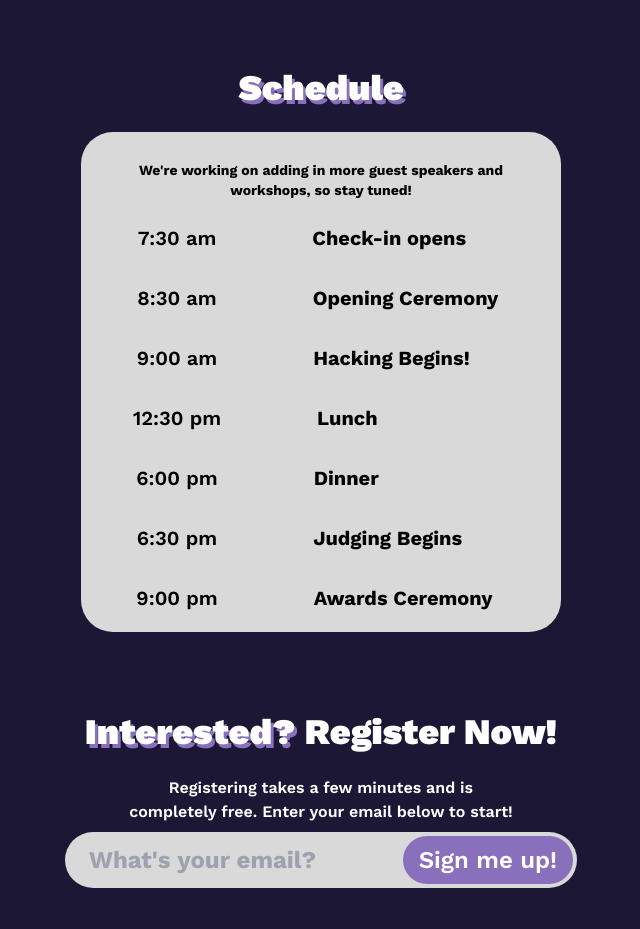
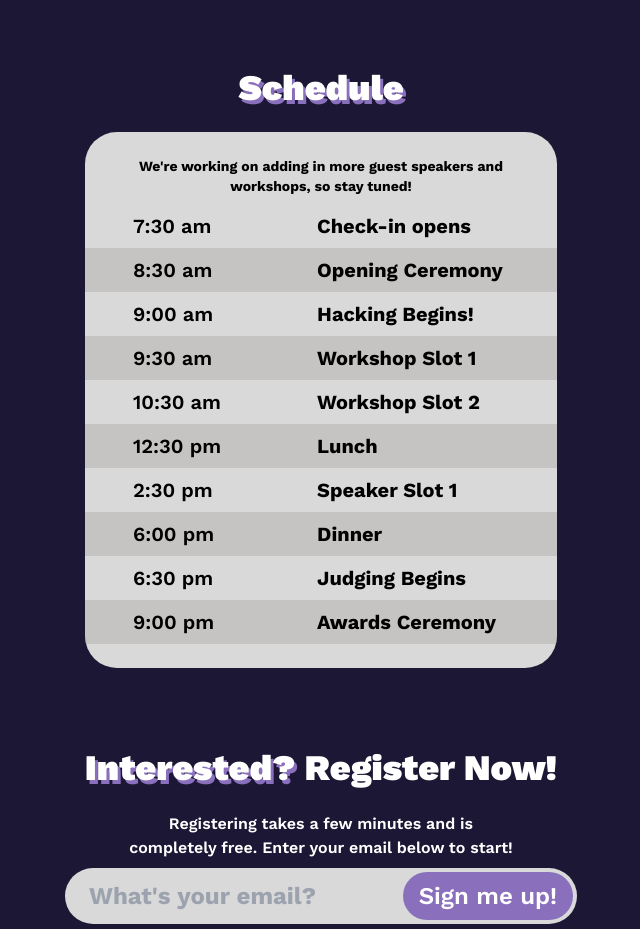
Before and after one commit to bub655/code-for-cause, a Next.js app: page / in a window 1280 px wide. Shown: the part 1520-2449 px from the top of the page, without its empty margins (319-959 px from the left). Built offline with nearby package versions, Linux system fonts and the light colour scheme.

Commit message:
Schedule Styling

```diff
--- a/src/components/AttendeesLandingPage/Schedule.tsx
+++ b/src/components/AttendeesLandingPage/Schedule.tsx
@@ -6,19 +6,22 @@ export const Schedule = () => {
 			<div className="pt-16 text-center text-4xl font-black p-6 drop-shadow-[3px_4px_var(--tw-shadow-color)] shadow-[#896FBC]">
 				Schedule
 			</div>
-			<div className="p-1 m-auto align-center rounded-[2rem] w-fit bg-[#D9D9D9] text-black font-bold text-xl">
-				<div className="text-sm text-center pt-6 pb-2 font-bold md:w-96 m-auto">
+			<div className="m-auto py-6 rounded-[2rem] w-fit bg-[#D9D9D9] text-black font-bold text-xl overflow-hidden">
+				<div className="text-sm text-center  pb-2 font-bold md:w-96 m-auto">
 					We're working on adding in more guest speakers and workshops, so stay
 					tuned!
 				</div>
 				<div>
 					<ScheduleItem time="7:30 am" event="Check-in opens" />
-					<ScheduleItem time="8:30 am" event="Opening Ceremony" />
+					<ScheduleItem time="8:30 am" event="Opening Ceremony" dark />
 					<ScheduleItem time="9:00 am" event="Hacking Begins!" />
-					<ScheduleItem time="12:30 pm" event="Lunch" />
-					<ScheduleItem time="6:00 pm" event="Dinner" />
+					<ScheduleItem time="9:30 am" event="Workshop Slot 1" dark />
+					<ScheduleItem time="10:30 am" event="Workshop Slot 2" />
+					<ScheduleItem time="12:30 pm" event="Lunch" dark />
+					<ScheduleItem time="2:30 pm" event="Speaker Slot 1" />
+					<ScheduleItem time="6:00 pm" event="Dinner" dark />
 					<ScheduleItem time="6:30 pm" event="Judging Begins" />
-					<ScheduleItem time="9:00 pm" event="Awards Ceremony" />
+					<ScheduleItem time="9:00 pm" event="Awards Ceremony" dark />
 				</div>
 			</div>
 		</div>
--- a/src/components/AttendeesLandingPage/utils/ScheduleItem.tsx
+++ b/src/components/AttendeesLandingPage/utils/ScheduleItem.tsx
@@ -1,15 +1,18 @@
 type scheduleItemProps = {
 	time: string;
 	event: string;
+	dark?: boolean;
 };
 
 export const ScheduleItem = (props: scheduleItemProps) => {
 	return (
-		<>
-			<div className="ml-auto mr-auto flex w-fit justify-between p-4 md:pl-12 md:pr-12">
-				<div className="font-semibold md:mr-24">{props.time}</div>
-				<div className="md:w-48 text-left">{props.event}</div>
-			</div>
-		</>
+		<div
+			className={`${
+				props.dark ? "bg-stone-400/40" : ""
+			} w-full ml-auto mr-auto flex w-fit justify-between p-2 md:pl-12 md:pr-12`}
+		>
+			<div className="font-semibold md:mr-24">{props.time}</div>
+			<div className="md:w-48 text-left">{props.event}</div>
+		</div>
 	);
 };
--- a/tailwind.config.ts
+++ b/tailwind.config.ts
@@ -17,6 +17,7 @@ const config: Config = {
 			gray: colors.gray,
 			indigo: colors.indigo,
 			yellow: colors.yellow,
+			stone: colors.stone,
 			purple: "#1B1734",
 		},
 		extend: {
```
